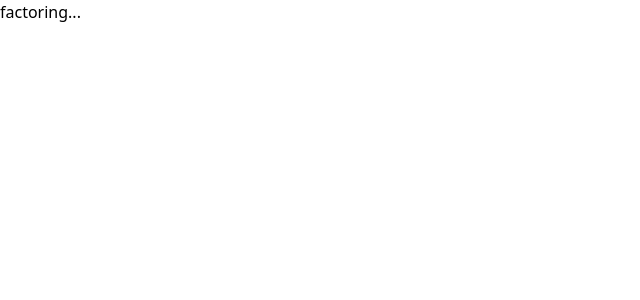
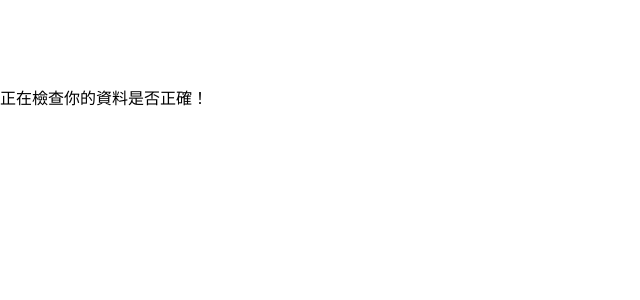
Before and after one commit to FHSHIC/reality-game-fe, a Vue app: page /check in a window 1280 px wide. Shown: the top 300 px of the page, without its empty margins (0-640 px from the left). Built offline with nearby package versions, Linux system fonts and the light colour scheme.

Commit message:
feat: 🎸 新增檢查資料內容的 middle page

```diff
--- a/index.html
+++ b/index.html
@@ -4,7 +4,7 @@
     <meta charset="UTF-8" />
     <link rel="icon" type="image/svg+xml" href="/vite.svg" />
     <meta name="viewport" content="width=device-width, initial-scale=1.0" />
-    <title>Vite + Vue</title>
+    <title>山城實境解謎 | 緋紅的心願</title>
   </head>
   <body>
     <div id="app"></div>
--- a/src/main.js
+++ b/src/main.js
@@ -9,10 +9,17 @@
 
 library.add(fas);
 
-// document.documentElement.style.setProperty(
-//   "--vh",
-//   window.innerHeight * 0.01 + "px"
-// );
+history.pushState(null, null, location.href);
+window.onpopstate = function () {
+  history.go(1);
+};
+
+if (!window.indexedDB) {
+  console.log("你的浏览器不支持IndexedDB");
+  alert(
+    "你的手機瀏覽器可能不支援這款遊戲，請務必更新瀏覽器或是跟我們的服務人員聯繫！"
+  );
+}
 
 createApp(App)
   .component("font-awesome-icon", FontAwesomeIcon)
--- /dev/null
+++ b/src/page/CheckStatus.vue
@@ -0,0 +1,73 @@
+<script setup></script>
+
+<template>
+  <div
+    class="flex h-full w-full flex-col items-center justify-center bg-black/70"
+  >
+    <div class="lds-ellipsis">
+      <div></div>
+      <div></div>
+      <div></div>
+      <div></div>
+    </div>
+    <p class="text-xl text-white">正在檢查你的資料是否正確！</p>
+  </div>
+</template>
+
+<style scoped>
+.lds-ellipsis {
+  display: inline-block;
+  position: relative;
+  width: 80px;
+  height: 80px;
+}
+.lds-ellipsis div {
+  position: absolute;
+  top: 33px;
+  width: 13px;
+  height: 13px;
+  border-radius: 50%;
+  background: #fff;
+  animation-timing-function: cubic-bezier(0, 1, 1, 0);
+}
+.lds-ellipsis div:nth-child(1) {
+  left: 8px;
+  animation: lds-ellipsis1 0.6s infinite;
+}
+.lds-ellipsis div:nth-child(2) {
+  left: 8px;
+  animation: lds-ellipsis2 0.6s infinite;
+}
+.lds-ellipsis div:nth-child(3) {
+  left: 32px;
+  animation: lds-ellipsis2 0.6s infinite;
+}
+.lds-ellipsis div:nth-child(4) {
+  left: 56px;
+  animation: lds-ellipsis3 0.6s infinite;
+}
+@keyframes lds-ellipsis1 {
+  0% {
+    transform: scale(0);
+  }
+  100% {
+    transform: scale(1);
+  }
+}
+@keyframes lds-ellipsis3 {
+  0% {
+    transform: scale(1);
+  }
+  100% {
+    transform: scale(0);
+  }
+}
+@keyframes lds-ellipsis2 {
+  0% {
+    transform: translate(0, 0);
+  }
+  100% {
+    transform: translate(24px, 0);
+  }
+}
+</style>
--- a/src/page/NotFoundPage.vue
+++ b/src/page/NotFoundPage.vue
@@ -1,7 +1,10 @@
 <script setup></script>
 
 <template>
-  <div class="flex h-full w-full items-center justify-center">
-    <h1 class="text-5xl font-bold">factoring...</h1>
+  <div class="flex h-full w-full flex-col items-center justify-center">
+    <h1 class="text-5xl font-bold">施工中...</h1>
+    <button class="">
+      <router-link to="/"> 回到首頁</router-link>
+    </button>
   </div>
 </template>
--- a/src/router/routes.js
+++ b/src/router/routes.js
@@ -2,6 +2,7 @@
 import NotFoundPage from "../page/NotFoundPage.vue";
 import LoginPage from "../page/LoginPage.vue";
 import RegistPage from "../page/RegistPage.vue";
+import CheckStatus from "../page/CheckStatus.vue";
 
 export const routes = [
   {
@@ -17,6 +18,10 @@
     component: RegistPage,
   },
   {
+    path: "/check",
+    component: CheckStatus,
+  },
+  {
     path: "/:pathMatch(.*)*",
     components: { default: NotFoundPage },
   },
--- a/src/style.css
+++ b/src/style.css
@@ -2,11 +2,6 @@
 @tailwind components;
 @tailwind utilities;
 
-/* .h-screen {
-  height: 100vh; // Fallback for browsers that do not support Custom Properties
-  height: calc(var(--vh, 1vh) * 100);
-} */
-
 .h-mobile-screen {
   @apply h-[calc(100dvh)];
 }
```
